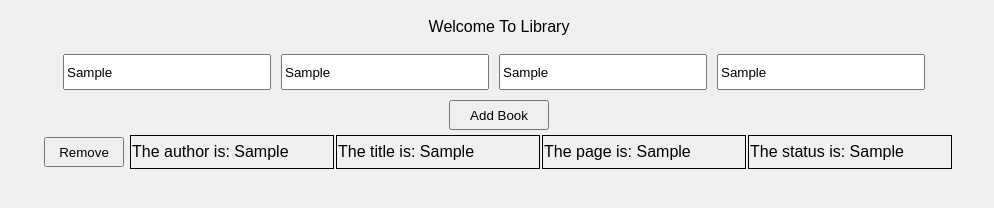
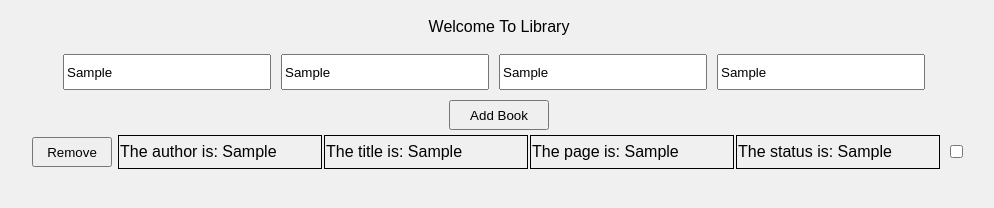
Before and after one commit to khalyruot/odin-Library, a plain HTML site: page index.html in a window 1280 px wide. Both pictures are taken after typing "Sample", "Sample", "Sample", "Sample" into the empty fields and a click on the button "Add Book". Shown: the whole page, without its empty margins (141-1135 px from the left). Drawn offline with Linux system fonts and the light colour scheme.

Commit message:
add check box

```diff
--- a/script.js
+++ b/script.js
@@ -40,7 +40,7 @@ function displayBook(){
 
     console.log(book);
 
-    for (var c = 0; c < 2; c++) {
+    for (var c = 0; c < 3; c++) {
       var td = document.createElement('td');          // TABLE DEFINITION.
       td = tr.insertCell(c);
 
@@ -59,16 +59,20 @@ function displayBook(){
 
           td.appendChild(button);
       }
+
+      else if(c==2){
+        var x = document.createElement("INPUT");
+        x.setAttribute("type", "checkbox");
+        x.setAttribute('id', 'checkBox');
+        td.appendChild(x);
+      }
+
       else {
           // CREATE AND ADD TEXTBOX IN EACH CELL.
           let eachBooks = Object.keys(book);
-          eachBooks.forEach((eachBook) => console.log(eachBook));
 
           eachBooks.forEach((eachBook) => {
-            console.log(`${eachBook} is ${book[eachBook]} `);
             const b = book[eachBook];
-
-
             var ele = document.createElement("TD");
             var t = document.createTextNode("The " + eachBook + " is: " + book[eachBook]);
             ele.appendChild(t);
@@ -81,9 +85,6 @@ function displayBook(){
       }
     }
 
-
-
-
 }
 
 function removeRow(oButton) {
```
Also changed, not shown: index.html (+1 -0 lines).
